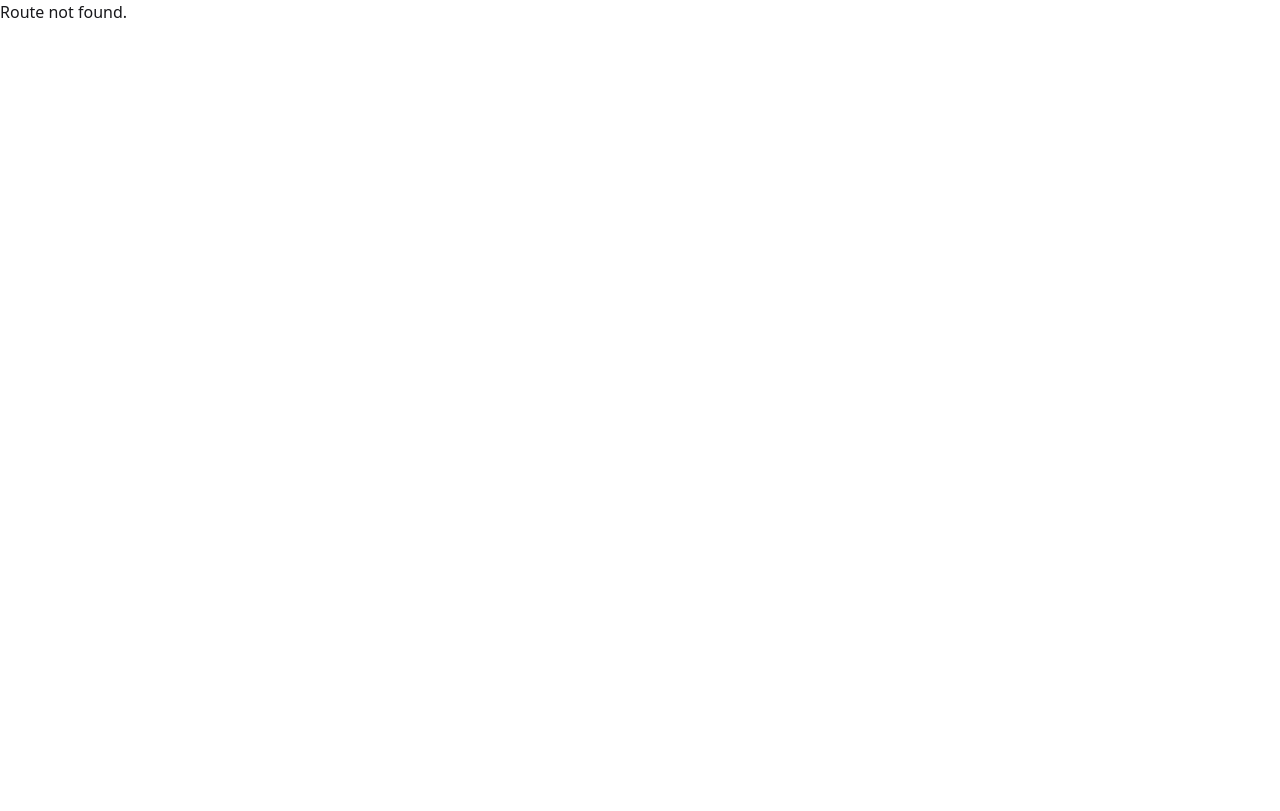
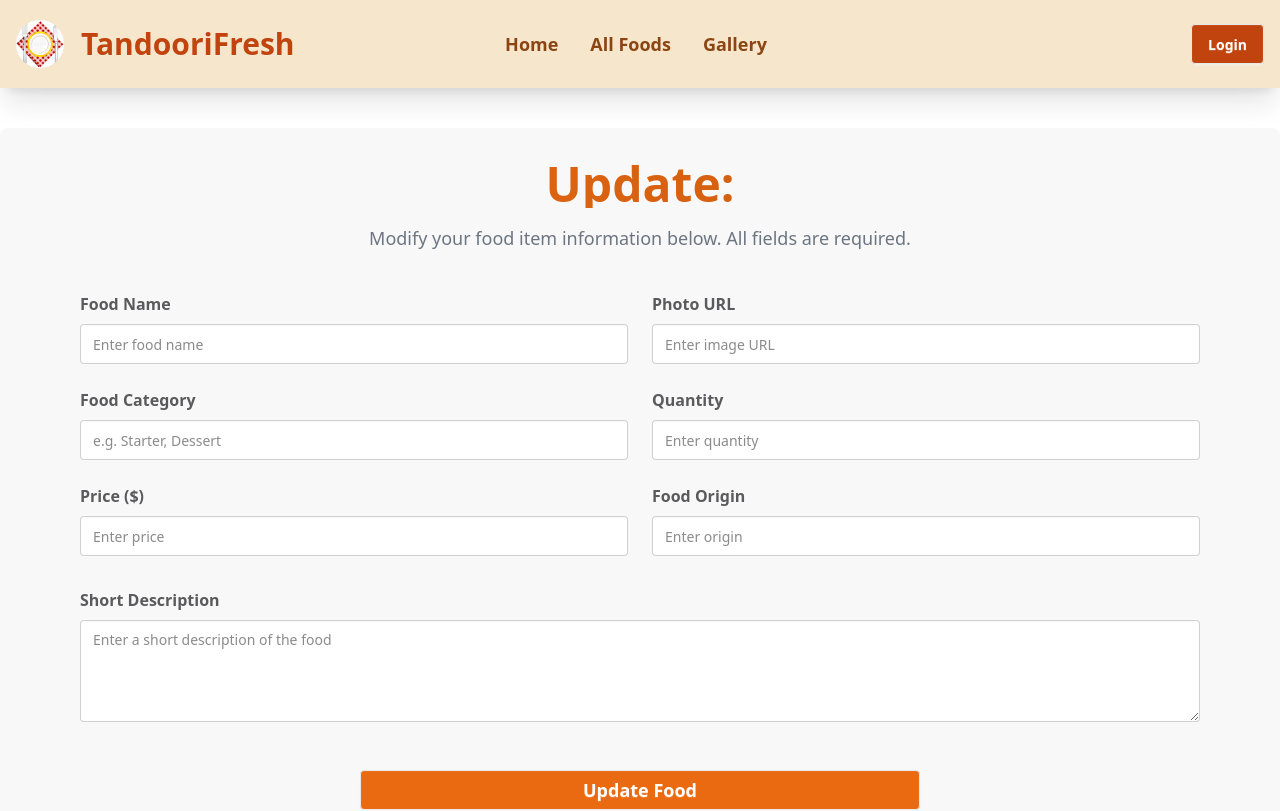
Before and after one commit to mrashid124/tandoori-fresh-client, a React (Vite) app: page /update/1 in a window 1280 px wide. Before the commit this address had no page. Shown: the top 811 px of the page. Built offline with nearby package versions, Linux system fonts and the light colour scheme; no server answers.

Commit message:
Food Details  Section added

```diff
--- /dev/null
+++ b/src/components/UpdatePage.jsx
@@ -0,0 +1,192 @@
+import { useEffect, useState } from "react";
+import { useForm } from "react-hook-form";
+import { useParams } from "react-router-dom";
+import Swal from "sweetalert2";
+
+const UpdatePage = () => {
+    const { id } = useParams();
+    const [updateCard, setUpdateCard] = useState({});
+
+    const {
+      foodName,
+      description,
+      photoURL,
+      foodCategory,
+      quantity,
+      price,
+      foodOrigin,
+    } = updateCard;
+
+    const {
+      register,
+      handleSubmit,
+      reset,
+      formState: { errors },
+    } = useForm();
+
+    useEffect(() => {
+      fetch(`http://localhost:5000/singleFood/${id}`)
+        .then((res) => res.json())
+        .then((data) => {
+          setUpdateCard(data);
+        });
+    }, [id]);
+
+    const onSubmit = (data) => {
+      fetch(`http://localhost:5000/updateCard/${id}`, {
+        method: "PUT",
+        headers: { "Content-Type": "application/json" },
+        body: JSON.stringify(data),
+      })
+        .then((res) => res.json())
+        .then((result) => {
+          if (result.modifiedCount) {
+            Swal.fire({
+              icon: "success",
+              title: "Food Updated!",
+              text: `${data.foodName} has been successfully updated.`,
+              timer: 2000,
+              showConfirmButton: false,
+            });
+            reset();
+          }
+        });
+    };
+
+    return (
+      <div className="container mx-auto px-4 md:px-8 lg:px-20 pt-8 pb-16 mt-6 md:mt-10 rounded-lg bg-base-200 shadow-lg">
+        {/* Section Header */}
+        <div className="text-center mb-10">
+          <h1 className="text-4xl md:text-5xl font-extrabold font-play bg-gradient-to-r from-[#EA6A12] to-[#C75A0F] bg-clip-text text-transparent">
+            Update: {foodName}
+          </h1>
+          <p className="mt-4 text-base md:text-lg text-gray-600 opacity-80">
+            Modify your food item information below. All fields are required.
+          </p>
+        </div>
+
+        {/* Form */}
+        <form onSubmit={handleSubmit(onSubmit)} className="space-y-8">
+          <div className="grid md:grid-cols-2 gap-6">
+            {/* Food Name */}
+            <div>
+              <label className="block font-semibold mb-2 opacity-70">
+                Food Name
+              </label>
+              <input
+                defaultValue={foodName}
+                {...register("foodName", { required: true })}
+                className="input input-bordered w-full bg-base-100"
+                placeholder="Enter food name"
+              />
+              {errors.foodName && (
+                <span className="text-red-500 text-sm">This field is required</span>
+              )}
+            </div>
+
+            {/* Photo URL */}
+            <div>
+              <label className="block font-semibold mb-2 opacity-70">
+                Photo URL
+              </label>
+              <input
+                defaultValue={photoURL}
+                {...register("photoURL", { required: true })}
+                className="input input-bordered w-full bg-base-100"
+                placeholder="Enter image URL"
+              />
+              {errors.photoURL && (
+                <span className="text-red-500 text-sm">This field is required</span>
+              )}
+            </div>
+
+            {/* Category */}
+            <div>
+              <label className="block font-semibold mb-2 opacity-70">
+                Food Category
+              </label>
+              <input
+                defaultValue={foodCategory}
+                {...register("foodCategory", { required: true })}
+                className="input input-bordered w-full bg-base-100"
+                placeholder="e.g. Starter, Dessert"
+              />
+              {errors.foodCategory && (
+                <span className="text-red-500 text-sm">This field is required</span>
+              )}
+            </div>
+
+            {/* Quantity */}
+            <div>
+              <label className="block font-semibold mb-2 opacity-70">Quantity</label>
+              <input
+                defaultValue={quantity}
+                {...register("quantity", { required: true })}
+                className="input input-bordered w-full bg-base-100"
+                placeholder="Enter quantity"
+              />
+              {errors.quantity && (
+                <span className="text-red-500 text-sm">This field is required</span>
+              )}
+            </div>
+
+            {/* Price */}
+            <div>
+              <label className="block font-semibold mb-2 opacity-70">Price ($)</label>
+              <input
+                defaultValue={price}
+                {...register("price", { required: true })}
+                className="input input-bordered w-full bg-base-100"
+                placeholder="Enter price"
+              />
+              {errors.price && (
+                <span className="text-red-500 text-sm">This field is required</span>
+              )}
+            </div>
+
+            {/* Origin */}
+            <div>
+              <label className="block font-semibold mb-2 opacity-70">Food Origin</label>
+              <input
+                defaultValue={foodOrigin}
+                {...register("foodOrigin", { required: true })}
+                className="input input-bordered w-full bg-base-100"
+                placeholder="Enter origin"
+              />
+              {errors.foodOrigin && (
+                <span className="text-red-500 text-sm">This field is required</span>
+              )}
+            </div>
+          </div>
+
+          {/* Description */}
+          <div>
+            <label className="block font-semibold mb-2 opacity-70">
+              Short Description
+            </label>
+            <textarea
+              defaultValue={description}
+              {...register("description", { required: true })}
+              className="textarea textarea-bordered w-full bg-base-100"
+              placeholder="Enter a short description of the food"
+              rows={4}
+            />
+            {errors.description && (
+              <span className="text-red-500 text-sm">This field is required</span>
+            )}
+          </div>
+
+          {/* Submit Button */}
+          <div className="text-center">
+            <input
+              type="submit"
+              value="Update Food"
+              className="btn bg-[#EA6A12] hover:bg-[#C75A0F] text-white text-lg font-semibold w-full md:w-1/2 mt-4"
+            />
+          </div>
+        </form>
+      </div>
+    );
+  };
+
+  export default UpdatePage;
```
Also changed, not shown: src/router/router.jsx (+17 -0 lines).
